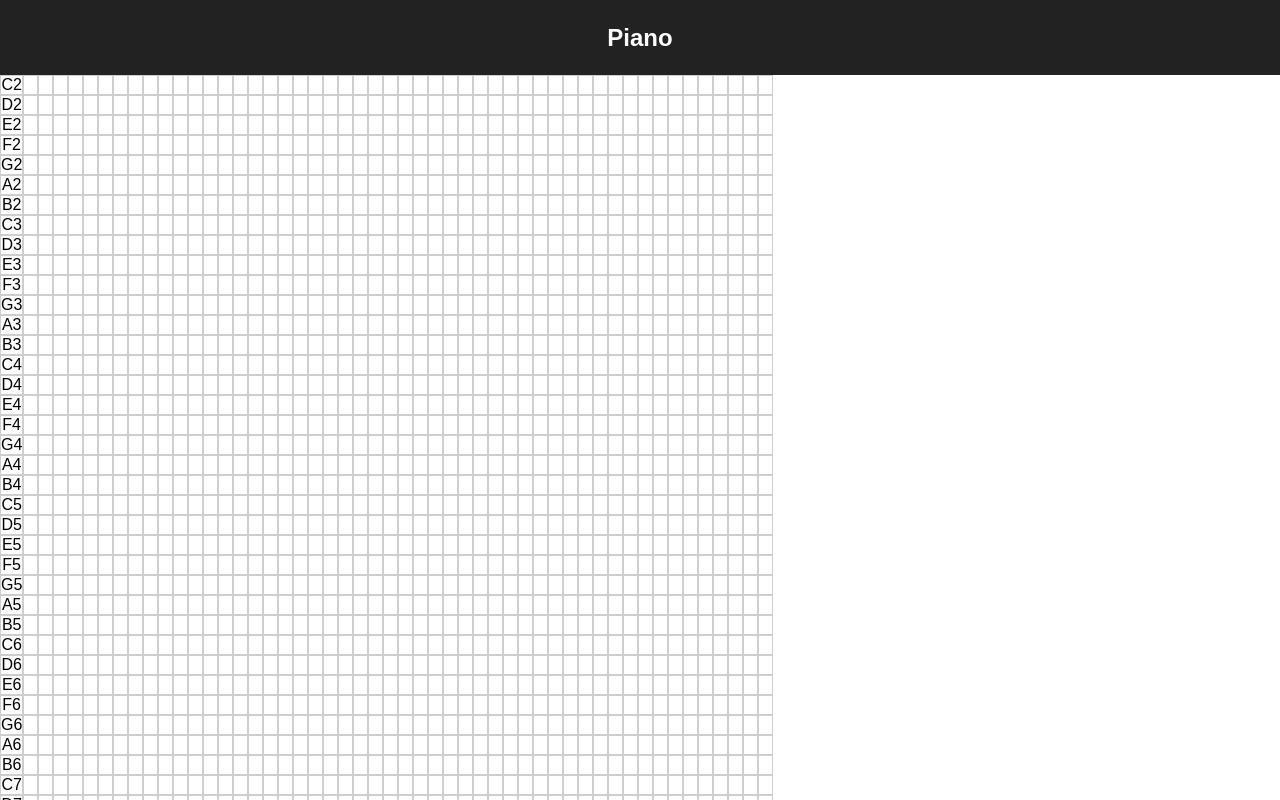
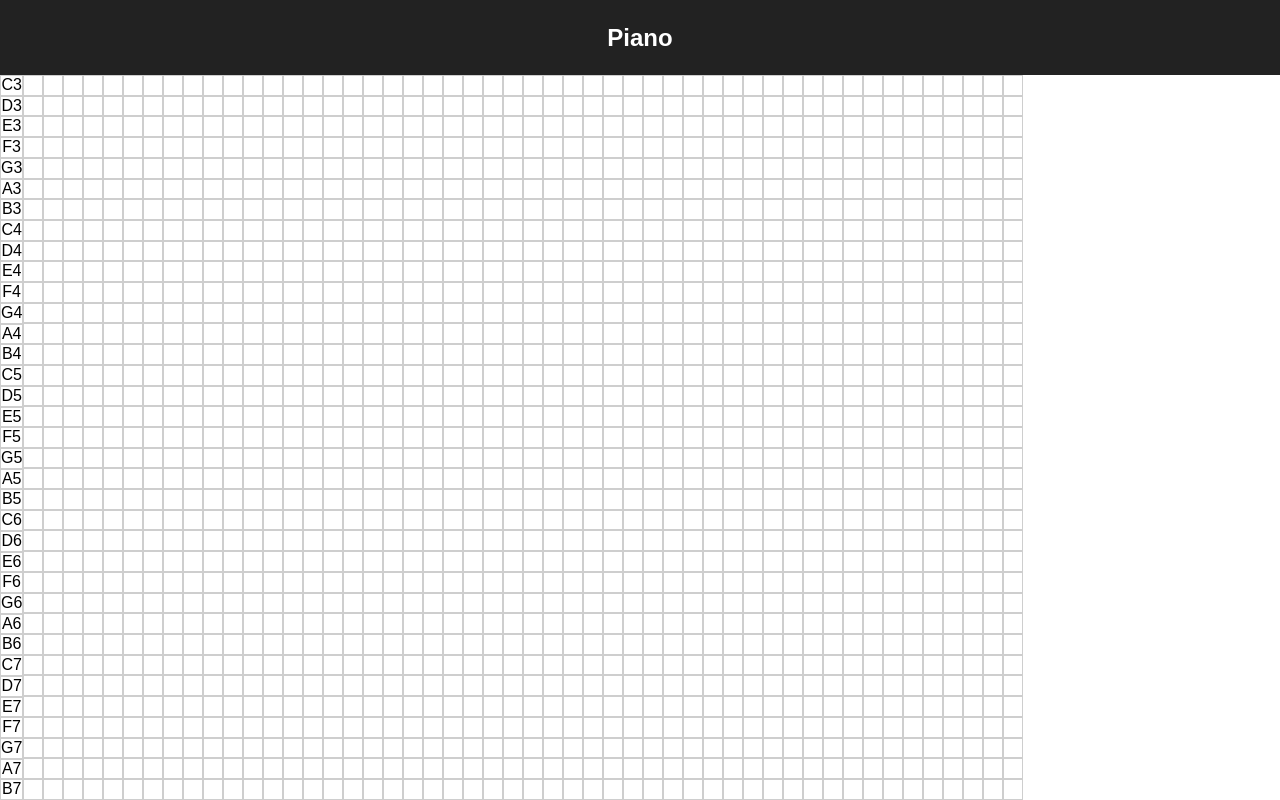
Before and after one commit to Ne3l/SoundBoard, a React (Create React App) app: page / in a window 1280 px wide. Built offline with nearby package versions, Linux system fonts and the light colour scheme.

Commit message:
Fix styles.

```diff
--- a/src/components/board/Board.js
+++ b/src/components/board/Board.js
@@ -5,7 +5,7 @@ import Keys from './keys/Keys.js';
 import Notes from './notes/Notes';
 
 const KEYS = ['C', 'D', 'E', 'F', 'G', 'A', 'B'];
-const SCALES = [2, 3, 4, 5, 6, 7, 8];
+const SCALES = [3, 4, 5, 6, 7];
 
 class Board extends Component {
     constructor(props) {
@@ -22,7 +22,6 @@ class Board extends Component {
         } else {
             zoom = zoom - 1;
         }
-        console.log(zoom);
         e.preventDefault();
         e.stopPropagation();
         this.setState({ zoom: Math.max(1, zoom) });
--- a/src/components/board/keys/Keys.css
+++ b/src/components/board/keys/Keys.css
@@ -8,6 +8,7 @@
 .key {
     border: 1px solid #cecece;
     width: 100%;
+    height: 100%;
     cursor: pointer;
 }
 
--- a/src/components/board/notes/Notes.css
+++ b/src/components/board/notes/Notes.css
@@ -10,7 +10,7 @@
 .note {
     border: 1px solid #cecece;
     width: 20px;
-    height: 20px;
+    height: 100%;
 }
 
 .note:hover {
--- a/src/components/board/notes/Notes.js
+++ b/src/components/board/notes/Notes.js
@@ -7,7 +7,7 @@ const Note = ({ zoom }) => {
     return (
         <div className="note-row">
             {[...new Array(NUM)].map((e, i) => {
-                return <div key={i} style={{ width: 15 * zoom + 'px' }} className="note" />;
+                return <div key={i} style={{ width: 20 * zoom }} className="note" />;
             })}
         </div>
     );
```
